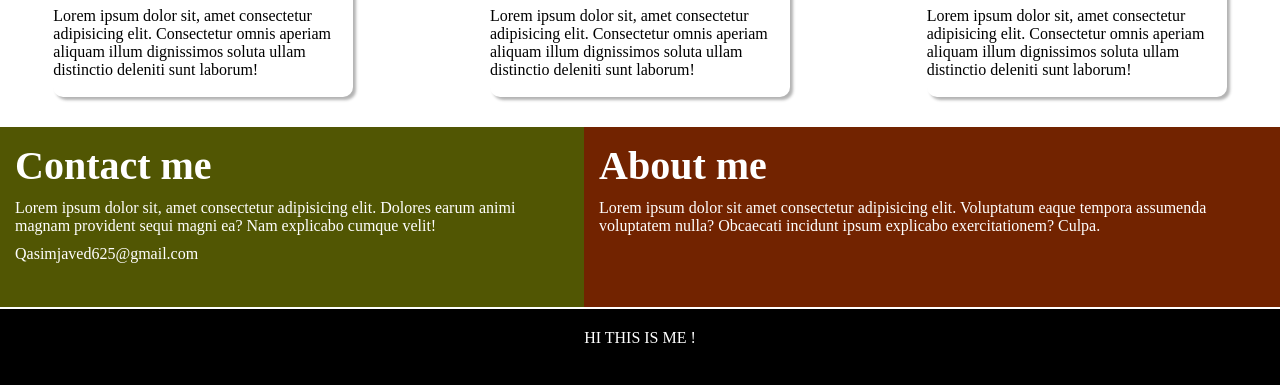
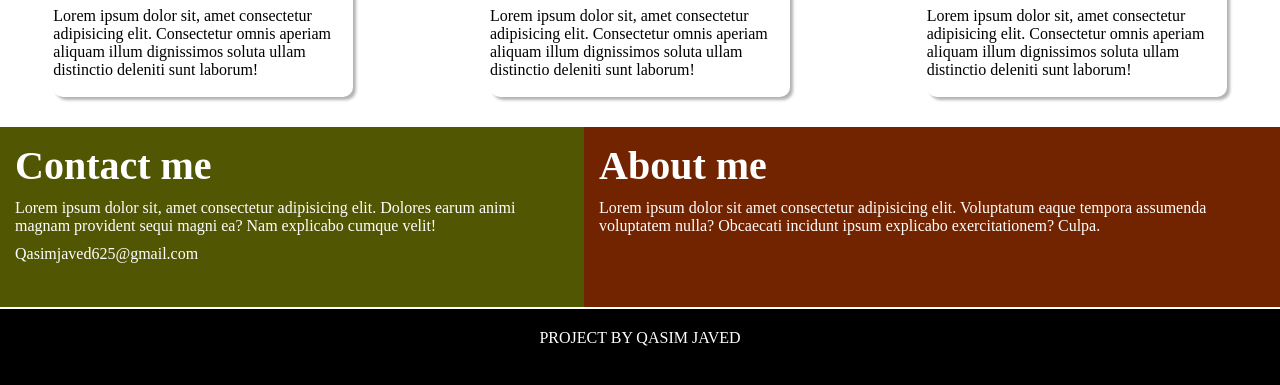
Before and after one commit to mjavedcoder/Developer-Page, a plain HTML site: page index.html in a window 1280 px wide. Shown: the part 1328-1713 px from the top of the page. Drawn offline with Linux system fonts and the light colour scheme.

Commit message:
Landing-Page

```diff
--- a/index.html
+++ b/index.html
@@ -85,7 +85,7 @@
     </div>
 
     <section class="footer">
-    <div>Hi This is Me !</div>
+    <div>Project By Qasim Javed</div>
 </section>
 
 </html>
```
